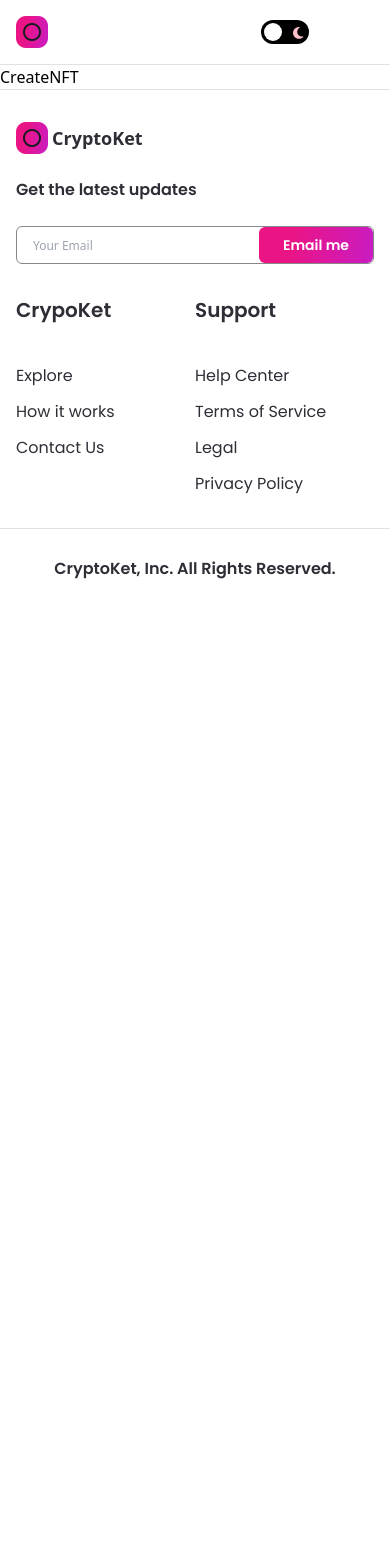
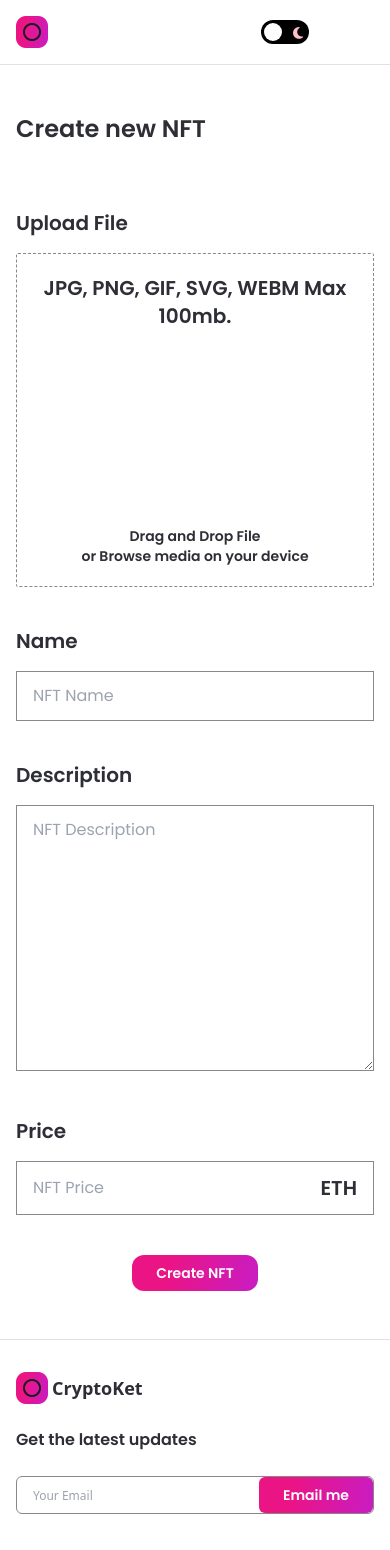
Before and after one commit to florishi/NFT_Market, a Next.js app: page /create-nft in a window 390 px wide. Shown: the top 1550 px of the page. Before the commit the page ends 844 px from the top, so only its background shows below. Built offline with nearby package versions, Linux system fonts and the light colour scheme.

Commit message:
create-nft page

```diff
--- /dev/null
+++ b/components/Input.jsx
@@ -0,0 +1,34 @@
+import React from 'react';
+
+const Input = ({ inputType, title, placeholder, handleClick }) => (
+  <div className="mt-10 w-full">
+    <p className="font-poppins dark:text-white text-nft-black-1 font-semibold text-xl">{title}</p>
+
+    {inputType === 'number' ? (
+      <div className="dark:bg-nft-black-1 bg-white border dark:border-nft-black-1 border-nft-gray-2 rounded-lf w-full outline-none font-poppins text-base mt-4 px-4 py-3 dark:text-white text-nft-gray-2 flexBetween flex-row">
+        <input
+          type="number"
+          className="flex w-full dark:bg-nft-black-1 bg-white outline-none"
+          placeholder={placeholder}
+          onChange={handleClick}
+        />
+        <p className="font-poppins dark:text-white text-nft-black-1 font-semibold text-xl">ETH</p>
+      </div>
+    ) : inputType === 'textarea' ? (
+      <textarea
+        rows={10}
+        className="dark:bg-nft-black-1 bg-white border dark:border-nft-black-1 border-nft-gray-2 rounded-lf w-full outline-none font-poppins text-base mt-4 px-4 py-3 dark:text-white text-nft-gray-2"
+        placeholder={placeholder}
+        onChange={handleClick}
+      />
+    ) : (
+      <input
+        className="dark:bg-nft-black-1 bg-white border dark:border-nft-black-1 border-nft-gray-2 rounded-lf w-full outline-none font-poppins text-base mt-4 px-4 py-3 dark:text-white text-nft-gray-2"
+        placeholder={placeholder}
+        onChange={handleClick}
+      />
+    )}
+  </div>
+);
+
+export default Input;
--- a/components/index.js
+++ b/components/index.js
@@ -4,5 +4,6 @@
 import Banner from './Banner';
 import CreatorCard from './CreatorCard';
 import NFTCard from './NFTCard';
+import Input from './Input';
 
-export { Navbar, Footer, Button, Banner, CreatorCard, NFTCard };
+export { Navbar, Footer, Button, Banner, CreatorCard, NFTCard, Input };
--- a/pages/create-nft.js
+++ b/pages/create-nft.js
@@ -1,7 +1,93 @@
-import React from 'react';
+import React, { useState, useMemo, useCallback, useCotext } from 'react';
+import { useRouter } from 'next/router';
+import { useDropzone } from 'react-dropzone';
+import { useTheme } from 'next-themes';
+import Image from 'next/image';
 
-const CreateNFT = () => (
-  <div>CreateNFT</div>
-);
+import { Button, Input } from '../components';
+import images from '../assets';
+
+const CreateNFT = () => {
+  const [fileUrl, setFileUrl] = useState(null);
+  const [formInput, setFormInput] = useState({ name: '', description: '', price: '' });
+  const { theme } = useTheme();
+
+  const onDrop = useCallback(() => {
+
+  }, []);
+
+  const { getRootProps, getInputProps, isDragActive, isDragAccept, isDragReject } = useDropzone({
+    onDrop,
+    accept: 'image/*',
+    maxSize: 5000000,
+  });
+
+  const fileStyle = useMemo(() => (
+    `dark:bg-nft-black-1 bg-white border dark:border-white border-nft-gray-2 flex flex-col items-center p-5 rounded-sm border-dashed ${isDragActive && 'border-file-active'} ${isDragAccept && 'border-file-accept'} ${isDragReject && 'border-file-reject'}`
+  ), [isDragActive, isDragAccept, isDragReject]);
+
+  return (
+    <div className="flex justify-center sm:px-4 p-12">
+      <div className="w-3/5 md:w-full">
+        <h1 className="flex-1 font-poppins dark:text-white text-nft-black-1 text-2xl minlg:text-4xl font-semibold sm:mb-4">Create new NFT</h1>
+        <div className="mt-16">
+          <p className="font-poppins dark:text-white text-nft-black-1 font-semibold text-xl">Upload File</p>
+          <div className="mt-4">
+            <div {...getRootProps()} className={fileStyle}>
+              <input {...getInputProps()} />
+              <div className="flexCenter flex-col text-center">
+                <p className="font-poppins dark:text-white text-nft-black-1 font-semibold text-xl">JPG, PNG, GIF, SVG, WEBM Max 100mb.</p>
+                <div className="my-12 w-full flex justify-center">
+                  <Image
+                    src={images.upload}
+                    width={100}
+                    height={100}
+                    objectFit="contain"
+                    alt="file upload"
+                    className={theme === 'light' && 'filter invert'}
+                  />
+                </div>
+                <p className="font-poppins dark:text-white text-nft-black-1 font-semibold text-sm">Drag and Drop File</p>
+                <p className="font-poppins dark:text-white text-nft-black-1 font-semibold text-sm">or Browse media on your device</p>
+              </div>
+            </div>
+            {fileUrl && (
+              <aside>
+                <div className="">
+                  <Image src={fileUrl} alt="asset_file" />
+                </div>
+              </aside>
+            )}
+          </div>
+        </div>
+        <Input
+          inputType="input"
+          title="Name"
+          placeholder="NFT Name"
+          handleClick={(e) => setFormInput({ ...formInput, name: e.target.value })}
+        />
+        <Input
+          inputType="textarea"
+          title="Description"
+          placeholder="NFT Description"
+          handleClick={(e) => setFormInput({ ...formInput, description: e.target.value })}
+        />
+        <Input
+          inputType="number"
+          title="Price"
+          placeholder="NFT Price"
+          handleClick={(e) => setFormInput({ ...formInput, price: e.target.value })}
+        />
+        <div className="mt-10 w-full flex justify-center">
+          <Button
+            btnName="Create NFT"
+            classStyles="rounded-xl"
+            handleClick={() => {}}
+          />
+        </div>
+      </div>
+    </div>
+  );
+};
 
 export default CreateNFT;
```
